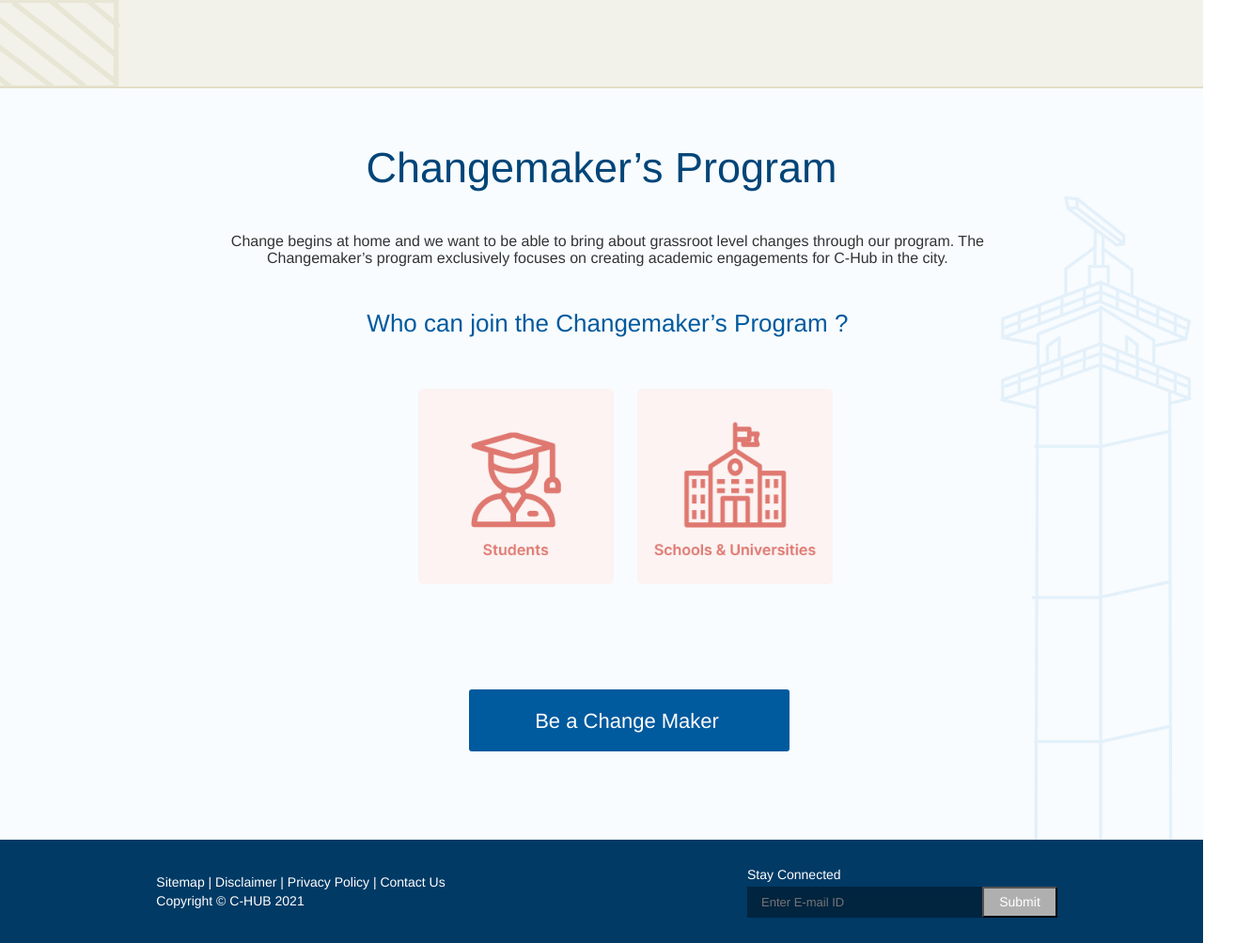
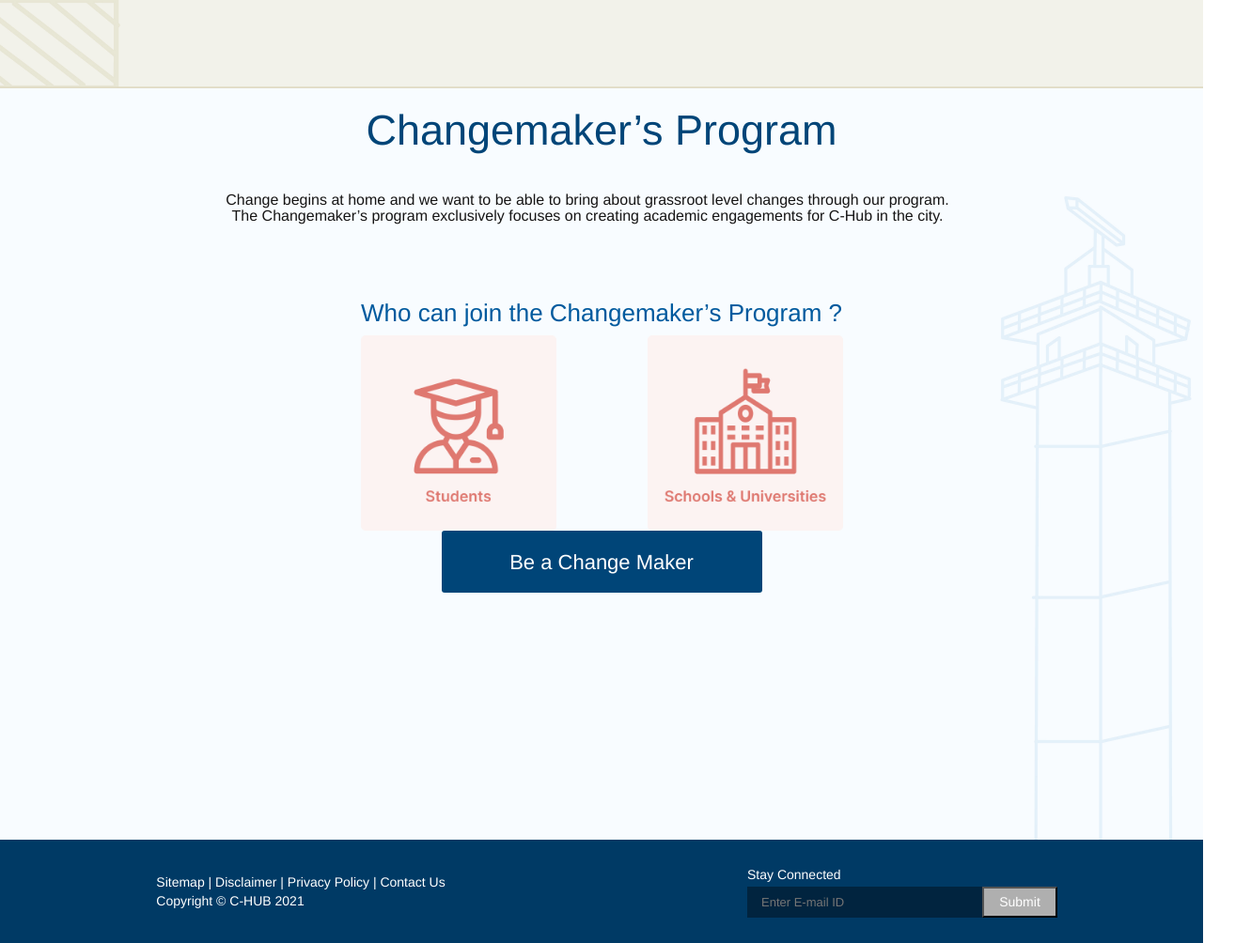
Before and after one commit to rakeshchandrasekaran/gcc.github.io, a plain HTML site: page index.html in a window 1280 px wide. Shown: the part 1506-2510 px from the top of the page at 94% size, 1331 px wide, since content can reach past the window. Drawn offline with nearby package versions, Linux system fonts and the light colour scheme.

Commit message:
updated the index page with responsive design, WIP

```diff
--- a/index.html
+++ b/index.html
@@ -592,8 +592,8 @@
     <script>
         function bodyOnload() {
             document.getElementById("btnHome").style.color = "#DF7870";
-                document.getElementById("btnHome").style.background = "rgba(220, 116, 113, 0.12)";
-            }
+            document.getElementById("btnHome").style.background = "rgba(220, 116, 113, 0.12)";
+        }
         function onClickTamEng(clicked_id) {
             if (clicked_id == "btnEnglish") {
                 document.getElementById("btnTamil").style.background = "#01243F";
@@ -642,7 +642,7 @@
                     <li>
                         <a class="navbar-language-button">
                             <button type="button" class="btn btn-cs" id="btnMediumFont"
-                                style="font-size: 16px; padding: 6px 5px;" onclick="onClickTamEng(this.id)" >A</button>
+                                style="font-size: 16px; padding: 6px 5px;" onclick="onClickTamEng(this.id)">A</button>
                         </a>
                     </li>
                     <li>
@@ -674,22 +674,26 @@
                         </a>
                     </li>
                     <li>
-                        <a href="https://www.facebook.com" target="_blank" style="padding-left: 5px; padding-right: 5px;">
+                        <a href="https://www.facebook.com" target="_blank"
+                            style="padding-left: 5px; padding-right: 5px;">
                             <img src="asserts/images/facebook-icon.png">
                         </a>
                     </li>
                     <li>
-                        <a href="https://www.twitter.com" target="_blank" style="padding-left: 5px; padding-right: 5px;">
+                        <a href="https://www.twitter.com" target="_blank"
+                            style="padding-left: 5px; padding-right: 5px;">
                             <img src="asserts/images/twitter.png">
                         </a>
                     </li>
                     <li>
-                        <a href="https://www.instagram.com" target="_blank" style="padding-left: 5px; padding-right: 5px;">
+                        <a href="https://www.instagram.com" target="_blank"
+                            style="padding-left: 5px; padding-right: 5px;">
                             <img src="asserts/images/instagram.png">
                         </a>
                     </li>
                     <li>
-                        <a href="https://www.youtube.com" target="_blank" style="padding-left: 5px; padding-right: 5px;">
+                        <a href="https://www.youtube.com" target="_blank"
+                            style="padding-left: 5px; padding-right: 5px;">
                             <img src="asserts/images/youtube.png">
 
                         </a>
@@ -766,15 +770,26 @@
             </div>
         </div>
     </div>
-    <div class="backgroud-banners">
+    <div class="col-xs-12 col-sm-12 backgroud-banners">
         <div class="caption">
             <img src="./asserts/images/Chennai Hub.png" />
         </div>
-        <div class="main-caption-btnworkwithus">
-            <button type="button" class="btn btnworkwithus-cs" id="btnworkwithus">Work With Us</button>
+        <div style="margin-top:400px; left: 0;
+        top: 46%;
+        width: 100%;
+        text-align: center;">
+            <!-- <button type="button" class="btn btnworkwithus-cs" id="btnworkwithus">Work With Us</button> -->
+            <a class="navbar-navigation-button" href="./workwithus.html">
+                <button type="button" class="btn" id="btnWorkWithUsInSIdeBanner"
+                    onclick="onClickTamEng(this.id)"
+                    style="color: #DC7471; font-size: 18px; width: 163px; height: 52px;
+                    border: 2px solid #FFFFFF; box-sizing: border-box;
+                    box-shadow: 0px 3px 11px rgba(0, 0, 0, 0.15); border-radius: 45px; margin-top:15px;">
+                    Work With Us</button>
+            </a>
         </div>
     </div>
-    <div class="backgroud-banners2">
+    <div class="col-xs-12 col-sm-12 backgroud-banners2">
         <div class="main-caption2-heading">
             <h1 style="font-size: 55px">Current Events</h1>
             <div class="carousal">
@@ -785,10 +800,10 @@
                                 <img src="./asserts/images/current_event_image1.png" class="carousal-img-css">
                             </li>
                             <li class="splide__slide">
-                                <img src="./asserts/images/current_event_image2.png"  class="carousal-img-css">
+                                <img src="./asserts/images/current_event_image2.png" class="carousal-img-css">
                             </li>
                             <li class="splide__slide">
-                                <img src="./asserts/images/current_event_image3.png"  class="carousal-img-css">
+                                <img src="./asserts/images/current_event_image3.png" class="carousal-img-css">
                             </li>
                         </ul>
                     </div>
@@ -797,29 +812,46 @@
         </div>
 
     </div>
-    <div class="backgroud-banners3">
-        <div class="main-caption2-heading">
-            <h1 style="font-size: 45px">Changemaker’s Program</h1>
+    <div class="col-xs-12 col-sm-12 backgroud-banners3">
+        <div class="col-xs-12 col-sm-12">
+            <h1 style="font-size: 45px; color: #004578; text-align: center;">Changemaker’s Program</h1>
         </div>
-        <div class="main-caption3-sub-heading">
-            <h5 style="font-size: 16px">Change begins at home and we want to be able to bring about grassroot level
-                changes through our program. The Changemaker’s program
-                exclusively focuses on creating academic engagements for C-Hub in the city.</h5>
+        <div class="col-xs-12 col-sm-12 row" style="margin-top: 20px">
+            <div class="col-xs-2">
+
+            </div>
+            <div class="col-xs-8">
+                <h5 style="color:#161515; font-size: 16px;
+                text-align: center;">Change begins at home and we want to be able to bring about grassroot level
+                    changes through our program. The Changemaker’s program
+                    exclusively focuses on creating academic engagements for C-Hub in the city.</h5>
+            </div>
+            <div class="col-xs-2">
+
+            </div>
+
 
         </div>
-        <div class="main-caption3-sub-heading-2">
-            <h3 style="font-size: 26px">Who can join the Changemaker’s Program ?</h2>
+        <div class="col-xs-12 col-sm-12" style="margin-top: 50px">
+            <h3 style="font-size: 26px; color: #005A9E; font-size: 26px;
+            text-align: center">Who can join the Changemaker’s Program ?</h2>
         </div>
-        <div class="main-caption3-content-1">
-            <div class="main-caption3-content-1-rectangle-1 col-xs-12 col-sm-12">
+        <div class="col-xs-12 col-sm-12" style="text-align: center;">
+            <div class="col-xs-12 col-sm-12 col-md-3 col-lg-3">
+            </div>
+            <div class="col-xs-12 col-sm-12 col-md-3 col-lg-3">
                 <img style="width:208px; height:208px" src="./asserts/images/students.png">
             </div>
-            <div class="main-caption3-content-1-rectangle-2 col-xs-12 col-sm-12">
+            <div class="col-xs-12 col-sm-12 col-md-3 col-lg-3">
                 <img style="width:208px; height:208px" src="./asserts/images/schoolsanduniversity.png">
             </div>
+            <div class="col-xs-3 col-sm-3 col-md-3 col-lg-3">
+            </div>
         </div>
-        <div class="main-caption3-content-2">
-            <button id="btnBeaChangeMaker" class="btn btnBeaChangeMaker-css">Be a Change Maker</button>
+        <div class="col-xs-12 col-sm-12 col-md-12 col-lg-12" style="text-align: center;">
+            <button id="btnBeaChangeMaker" class="btn"
+            style="text-align: center; width: 341px; height: 66px;
+            background: #004578; border-radius: 3px; color: #FFFFFF; font-size: 22px">Be a Change Maker</button>
         </div>
     </div>
 
```
